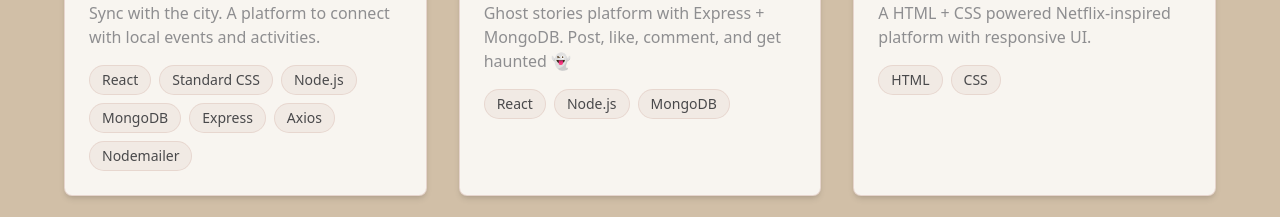
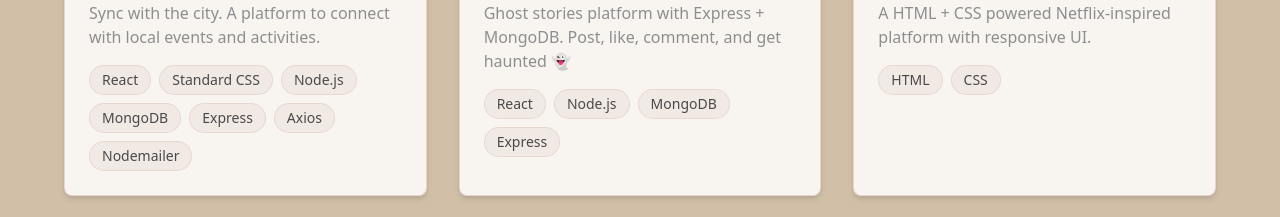
Before and after one commit to manyaa-fr/Manya.dev-Portfolio, a React (Vite) app in the folder client/: page / in a window 1280 px wide. Shown: the part 1980-2197 px from the top of the page. Built offline with nearby package versions, Linux system fonts and the light colour scheme.

Commit message:
updated projects

```diff
--- a/client/src/components/Projects.jsx
+++ b/client/src/components/Projects.jsx
@@ -14,7 +14,7 @@ const projects = [
     title: "SpookySeekers",
     description: "Ghost stories platform with Express + MongoDB. Post, like, comment, and get haunted 👻",
     status: "Built 🔥",
-    tech: ["React", "Node.js", "MongoDB"],
+    tech: ["React", "Node.js", "MongoDB", "Express"],
     badge: "Live",
     github: "https://github.com/kalviumcommunity/S84_SpookySeekers.git",
     live: null,
@@ -27,8 +27,7 @@ const projects = [
     badge: "Live",
     github: "https://github.com/manyaa-fr/Netflix-clone.git",
     live: "https://netflix-clone-chi-ebon.vercel.app/",
-  }
-];
+  }];
 
 const cardVariant = {
   hidden: { opacity: 0, y: 40 },
```
